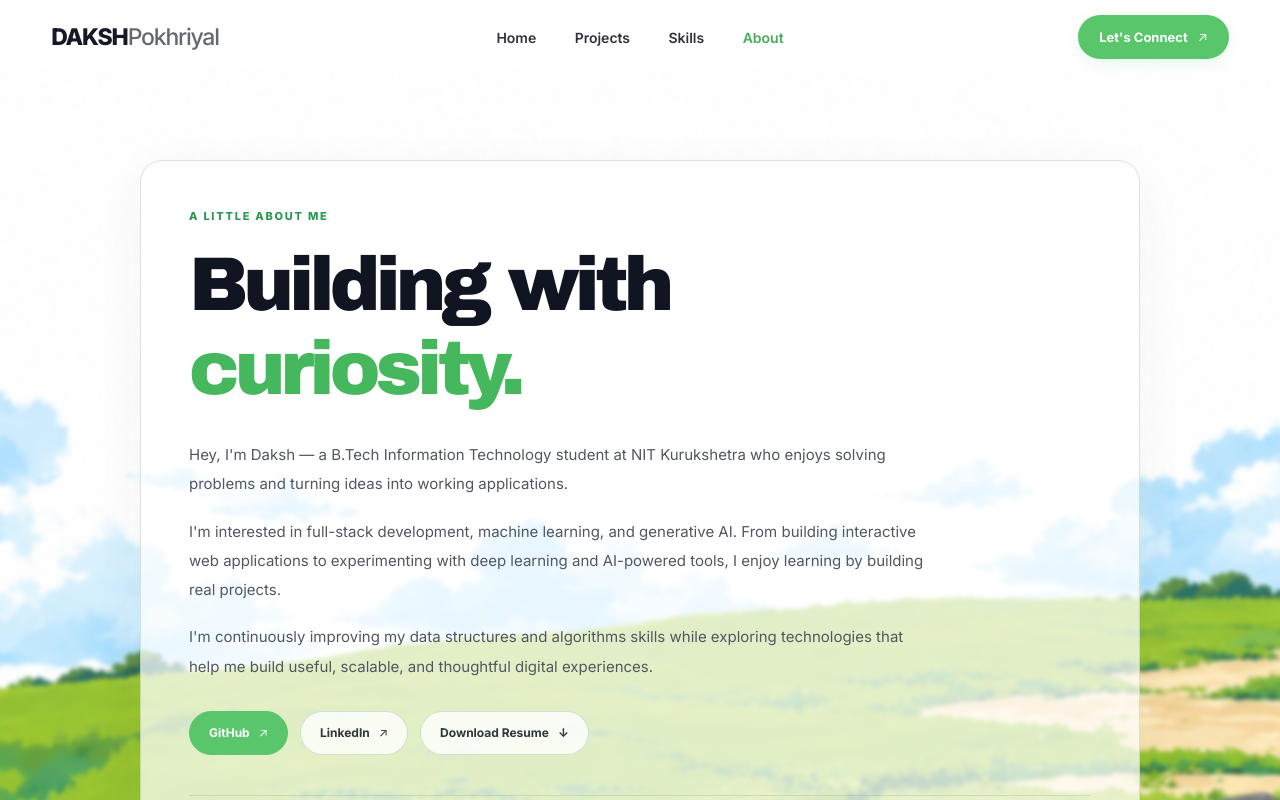
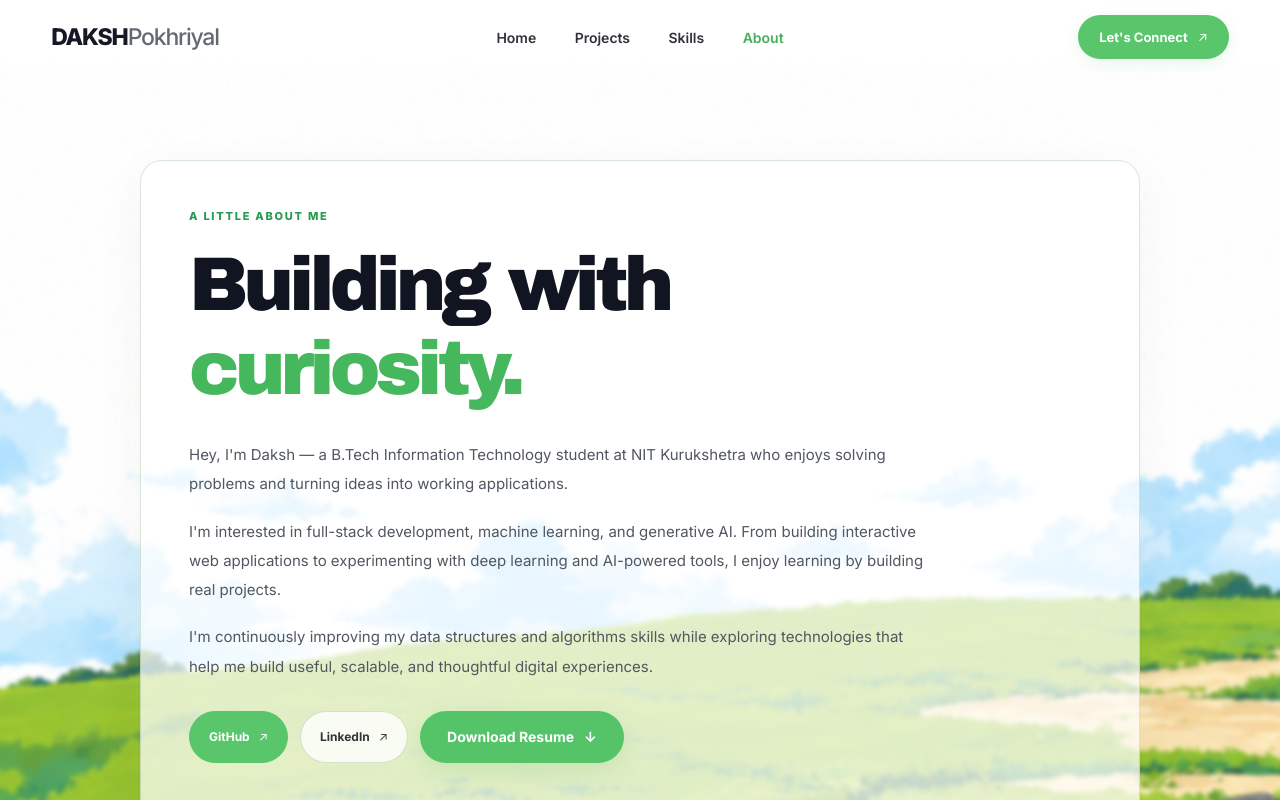
Before and after one commit to daksh-pokhriyal/portfolio, a React app: page /about in a window 1280 px wide. Shown: the top 800 px of the page. Built offline with nearby package versions, Linux system fonts and the light colour scheme; the HTML template or start-up script is replaced by a standard one.

Commit message:
adjusted download btn

```diff
--- a/src/pages/About.jsx
+++ b/src/pages/About.jsx
@@ -56,9 +56,10 @@ function About() {
           </a>
 
           <a
-            className="about-link"
-            href="/resume.pdf"
-            download="Daksh-Resume.pdf"
+            className="resume-button"
+              href="/resume.pdf"
+              target="_blank"
+            rel="noopener noreferrer"
           >
             Download Resume <span aria-hidden="true">↓</span>
           </a>
--- a/src/pages/Home.jsx
+++ b/src/pages/Home.jsx
@@ -19,8 +19,9 @@ function Home() {
 
           <a
             className="resume-button"
-            href="/resume.pdf"
-            download="Resume.pdf"
+              href="/resume.pdf"
+              target="_blank"
+            rel="noopener noreferrer"
           >
             <svg
               width="18"
```
